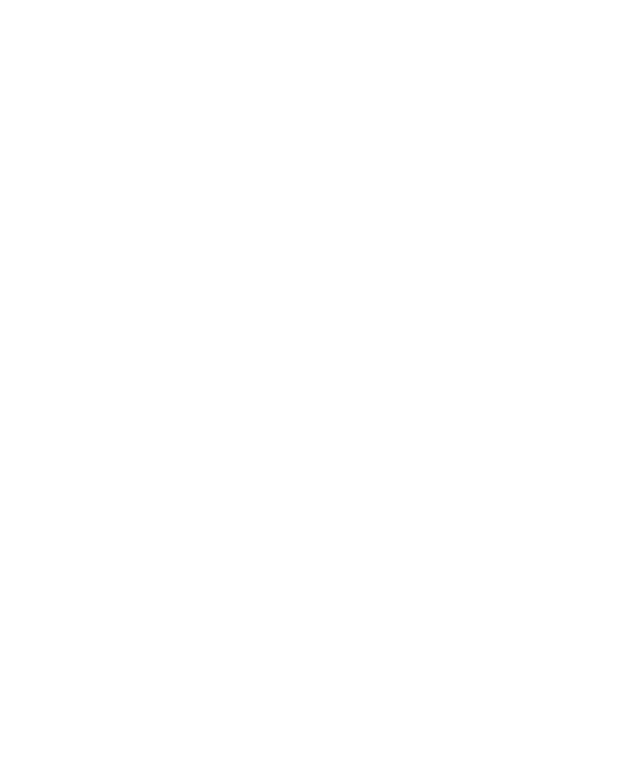
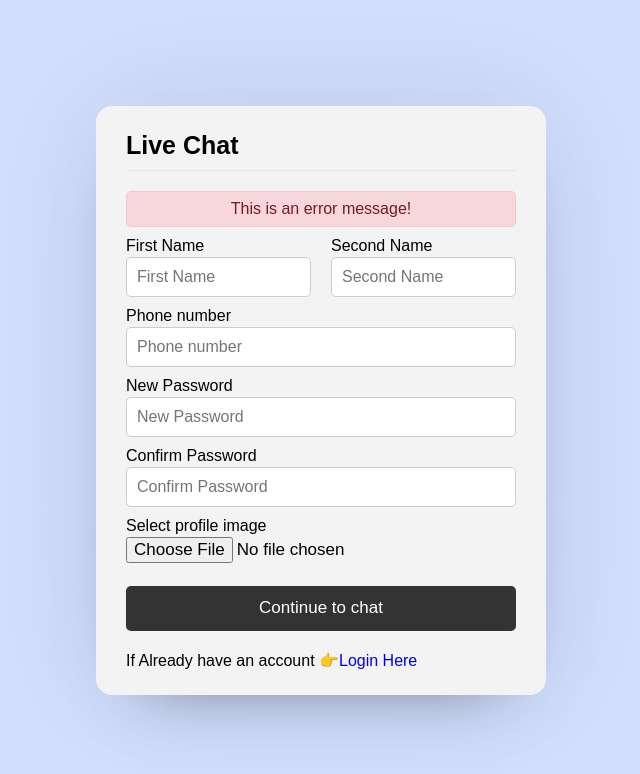
Before and after one commit to Elayaraman-Ramalingam/Live-chat, a plain HTML site: page index.html in a window 1280 px wide. Shown: the whole page, without its empty margins (319-959 px from the left). Drawn offline with Linux system fonts and the light colour scheme.

Commit message:
Sign up page

```diff
--- a/assests/css/style.css
+++ b/assests/css/style.css
@@ -5,3 +5,83 @@
     text-decoration: none;
     font-family: 'poppins', sans-serif;
 }
+body{
+    display: flex;
+    align-items: center;
+    justify-content: center;
+    min-height: 100vh;
+    background-color: #d2dfff;
+}
+.wrapper{
+    background: #f3f3f3;
+    width: 450px;
+    border-radius: 16px;
+    box-shadow: 0 0 128px 0 rgba(0, 0, 0, 0.1),
+                0 32px 64px -48px rgba(0, 0, 0, 0.5);
+
+}
+
+.form{
+    padding: 25px 30px;
+}
+
+.form header{
+    font-size: 25px;
+    font-weight: 600;
+    padding-bottom: 10px;
+    border-bottom: 1px solid #e6e6e6;
+}
+.form form{
+    margin: 20px 0;
+}
+.form form .error-txt{
+    color: #721c24;
+    background: #f8d7da;
+    padding: 8px 10px;
+    text-align: center;
+    border-radius: 5px;
+    margin-bottom: 10px;
+    border: 1px solid #f5c6cb;
+}
+.form form .name-details{
+    display: flex;
+}
+form .name-details  .field:first-child{
+    margin-right: 10px;
+}
+form .name-details  .field:last-child{
+    margin-left: 10px;
+}
+.form form .field{
+    display: flex;
+    flex-direction: column;
+    margin-bottom: 10px;
+}
+.form form .field label{
+    margin-bottom: 2px;
+
+}
+.form form .input input{
+    outline: none;
+}
+.form form .input input{
+    height: 40px;
+    width: 100%;
+    font-size: 16px;
+    padding: 0 10px;
+    border: 1px solid #ccc;
+    border-radius: 5px;
+}
+.form form .image input{
+    font-size: 17px;
+}
+.form form .button input{
+    margin-top: 13px;
+    height: 45px;
+    border: none;
+    font-size: 17px;
+    background: #333;
+    color: #fff;
+    border-radius: 5px;
+    font-weight: 500;
+}
--- a/index.html
+++ b/index.html
@@ -12,6 +12,40 @@
 <body>
     <div class="wrapper">
         <section class="form signup">
+            <header>Live Chat</header>
+            <form action="#">
+                <div class="error-txt">This is an error message!</div>
+                <div class="name-details">
+                    <div class="field input">
+                        <label>First Name</label>
+                        <input type="text" placeholder="First Name">
+                    </div>
+                    <div class="field input">
+                        <label>Second Name</label>
+                        <input type="text" placeholder="Second Name">
+                    </div>
+                </div>
+                <div class="field input">
+                    <label>Phone number</label>
+                    <input type="text" placeholder="Phone number">
+                </div>
+                <div class="field input">
+                    <label>New Password</label>
+                    <input type="text" placeholder="New Password">
+                </div>
+                <div class="field input">
+                    <label>Confirm Password</label>
+                    <input type="text" placeholder="Confirm Password">
+                </div>
+                <div class="field image">
+                    <label>Select profile image</label>
+                    <input type="file" >
+                </div>
+                <div class="field button">
+                    <input type="submit" value="Continue to chat">
+                </div>
+            </form>
+            <div class="link">If Already have an account 👉<a href="#">Login Here</a></div>
 
         </section>
 
```
